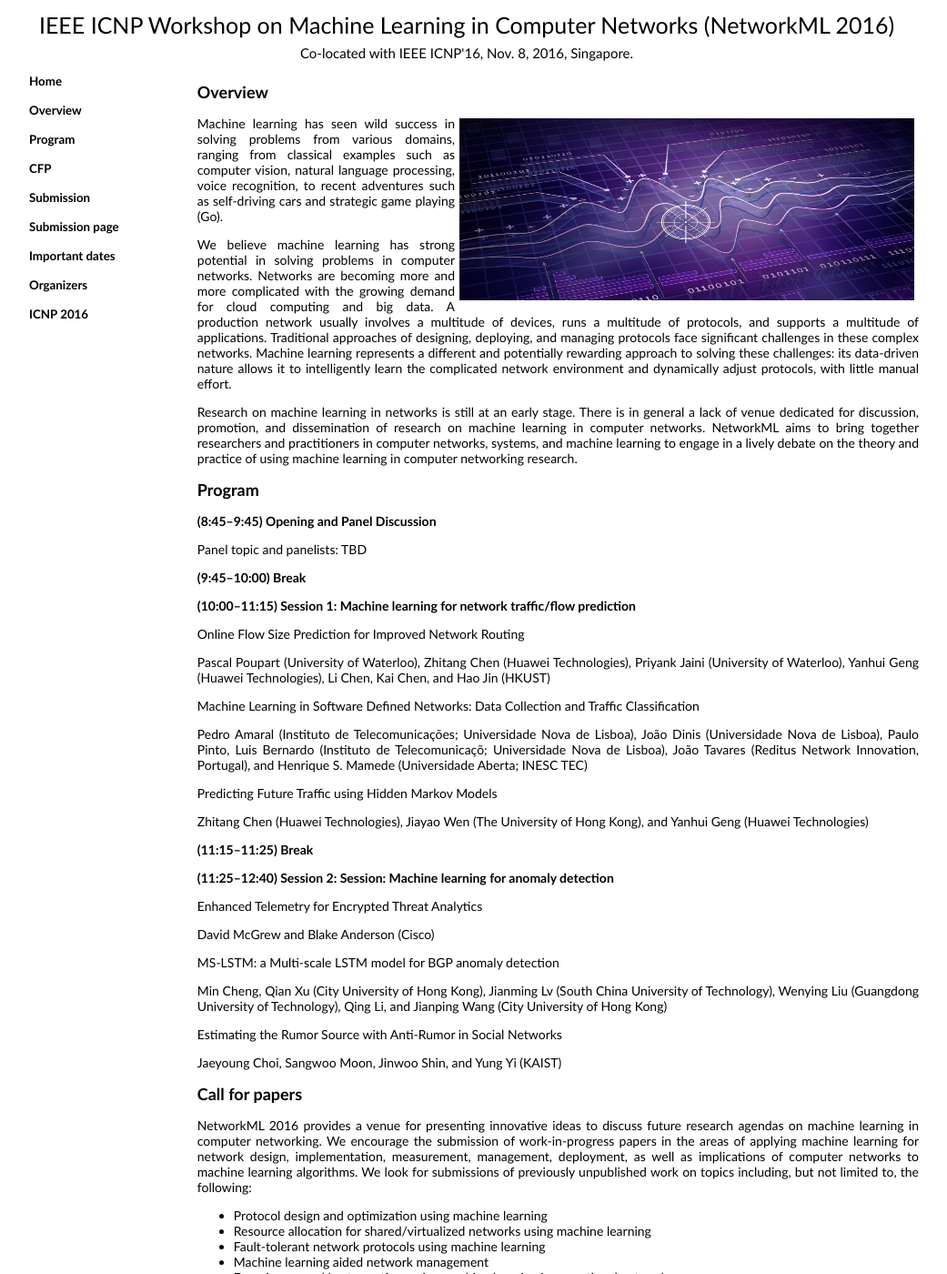
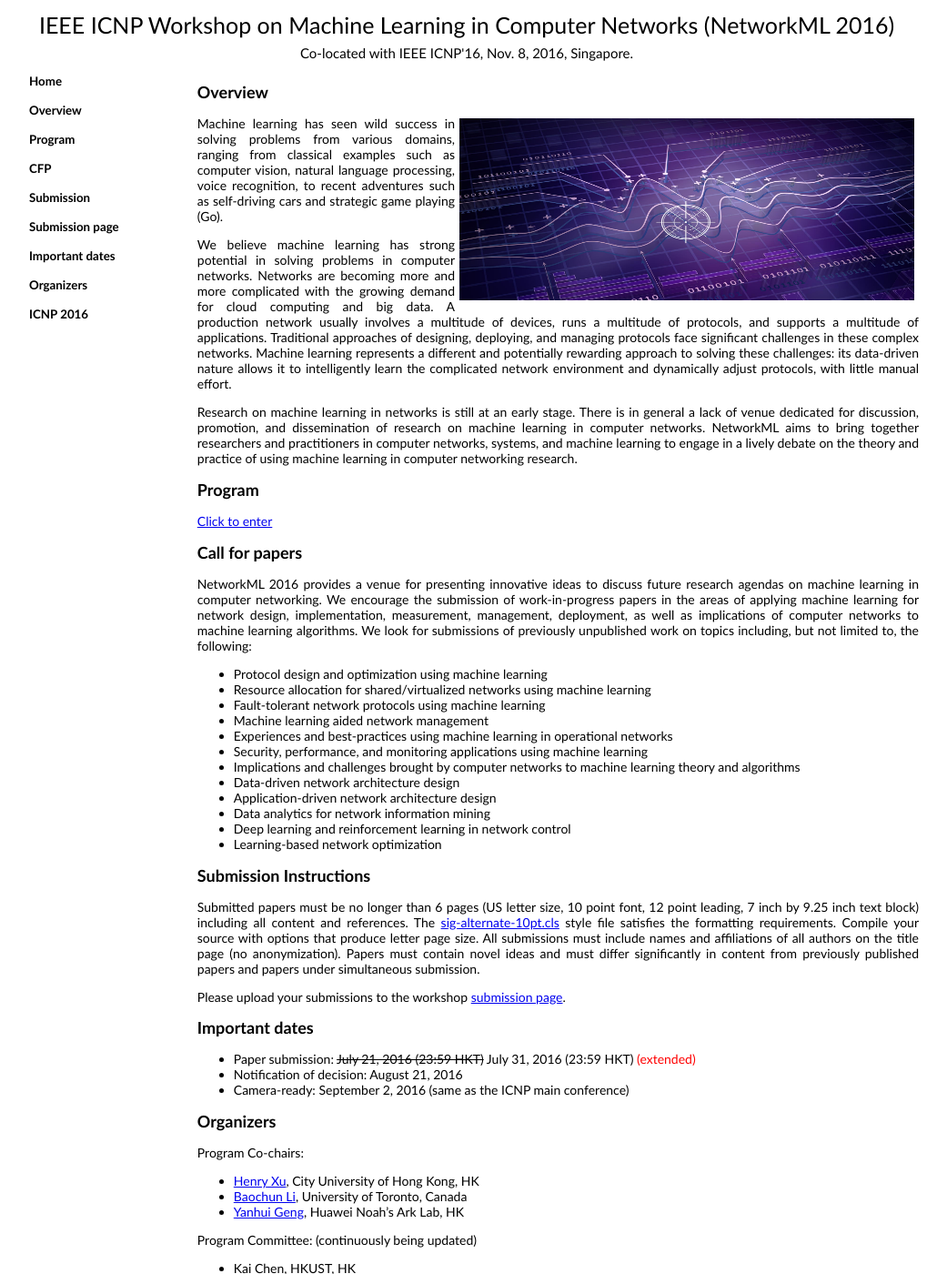
Before and after one commit to networkml/networkml.github.io, a Jekyll site: the page built from index.html, in a window 1280 px wide and 1400 px high. Shown: the whole window at 91% size, without its empty margins (127-1168 px from the left). Built offline with Jekyll 4.4.1, drawn with Linux system fonts in a browser that asks for light colours.

Commit message:
momove program to new page

```diff
--- a/_includes/index.md
+++ b/_includes/index.md
@@ -9,43 +9,7 @@ NetworkML aims to bring together researchers and practitioners in computer netwo
 
 ## Program ##
 
-__(8:45--9:45) Opening and Panel Discussion__
-
-Panel topic and panelists: TBD
-
-__(9:45--10:00) Break__
-
-__(10:00--11:15) Session 1: Machine learning for network traffic/flow prediction__
-
-Online Flow Size Prediction for Improved Network Routing
-
-Pascal Poupart (University of Waterloo), Zhitang Chen (Huawei Technologies), Priyank Jaini (University of Waterloo), Yanhui Geng (Huawei Technologies), Li Chen, Kai Chen, and Hao Jin (HKUST)
-
-Machine Learning in Software Defined Networks: Data Collection and Traffic Classification
-
-Pedro Amaral (Instituto de Telecomunicações; Universidade Nova de Lisboa), João Dinis (Universidade Nova de Lisboa), Paulo Pinto, Luis Bernardo (Instituto de Telecomunicaçõ; Universidade Nova de Lisboa), João Tavares (Reditus Network Innovation, Portugal), and Henrique S. Mamede (Universidade Aberta; INESC TEC)
-
-Predicting Future Traffic using Hidden Markov Models
-
-Zhitang Chen (Huawei Technologies), Jiayao Wen (The University of Hong Kong), and Yanhui Geng (Huawei Technologies)
-
-__(11:15--11:25) Break__
-
-__(11:25--12:40) Session 2: Session: Machine learning for anomaly detection__
-
-Enhanced Telemetry for Encrypted Threat Analytics
-
-David McGrew and Blake Anderson (Cisco)
-
-MS-LSTM: a Multi-scale LSTM model for BGP anomaly detection
-
-Min Cheng, Qian Xu (City University of Hong Kong), Jianming Lv (South China University of Technology), Wenying Liu (Guangdong University of Technology), Qing Li, and Jianping Wang (City University of Hong Kong)
-
-Estimating the Rumor Source with Anti-Rumor in Social Networks
-
-Jaeyoung Choi, Sangwoo Moon, Jinwoo Shin, and Yung Yi (KAIST)
-
-
+[Click to enter](program.html)
 
 ## Call for papers ##
 
--- a/_includes/sidebar.md
+++ b/_includes/sidebar.md
@@ -1,9 +1,9 @@
 *   [Home](index.html)
-*   [Overview](#overview)
-*   [Program](#program)
-*   [CFP](#call-for-papers)
-*   [Submission](#submission-instructions)
+*   [Overview](index.html#overview)
+*   [Program](program.html)
+*   [CFP](index.html#call-for-papers)
+*   [Submission](index.html#submission-instructions)
 *   [Submission page](https://networkml2016.cs.cityu.edu.hk/hotcrp)
-*   [Important dates](#important-dates)
-*   [Organizers](#organizers)
+*   [Important dates](index.html#important-dates)
+*   [Organizers](index.html#organizers)
 *   [ICNP 2016](http://icnp2016.comp.nus.edu.sg)
```
